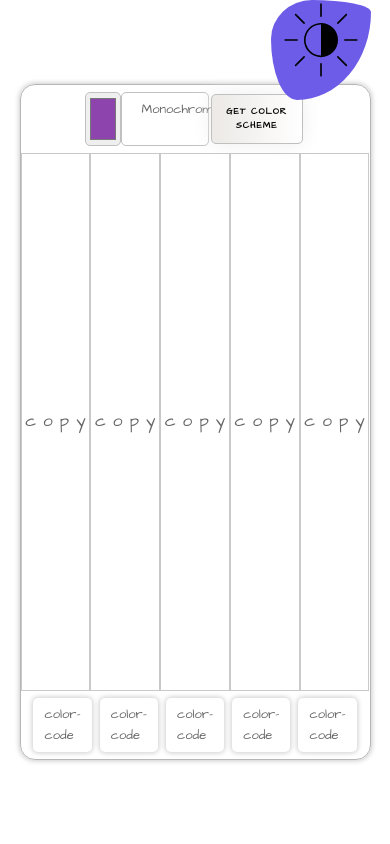
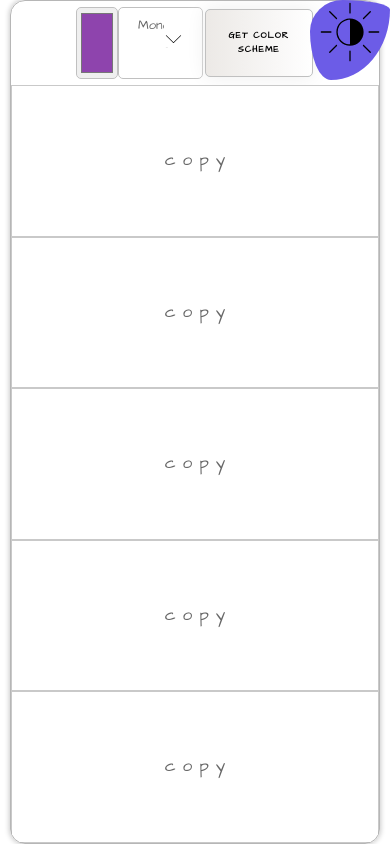
Before and after one commit to alirezahekmati/color-peleate, a plain HTML site: page index.html in a window 390 px wide. Drawn offline with Linux system fonts and the light colour scheme; no server answers.

Commit message:
finished v1

```diff
--- a/script.js
+++ b/script.js
@@ -120,7 +120,7 @@ function checkmark(event){{
     })
     event.currentTarget.childNodes[3].className =""
 
-
+}
 
 }
 
--- a/style.css
+++ b/style.css
@@ -515,7 +515,76 @@ button {
 
 }
 
+@media (max-width:700px) {
+    body{
+        overflow-y: hidden;
 
+    }
+    *{
+        overflow-y: hidden;
+    }
+    .container-middle {
+        width: 100%;
+        display: flex;
+        height: 90%;
+        overflow: hidden;
+        flex-direction: column;
+    }
+    .container-middle .color {
+        height: 20%;
+        width: 100%;
+        transition:transform 200ms ;
+        cursor: pointer;
+        border: 1px solid rgba(0, 0, 0, 0.212);
+        transform: scale(1) ;
+        display: flex;
+        align-items: center;
+        justify-content: center;
+        font-size: 1.2rem;
+    }
+    .container-down {
+        display: none;
+
+    }
+    .container{
+        width: 95%;
+        margin:auto;
+        max-width: 76em;
+        background-color: rgba(255, 255, 255, 0.452);
+        height: 100%;
+        display: flex;
+        flex-direction: column;
+        justify-content: space-between;
+        border: 1px solid rgb(182, 182, 182);
+        border-radius: 15px;
+        box-shadow: 0px 0px 5px 1px rgb(204, 204, 204);
+    }
+    .light-toggle{
+        width: 80px;
+        position: absolute;
+        z-index: 5;
+        top: 0%;
+        right: 0%;
+        animation: scaler 1s infinite;
+        cursor: pointer;
+        color: white;
+        background-color: #6c5ce7;
+        padding: 0;
+        border-radius: 41% 59% 74% 26% / 39% 12% 88% 61%  ;
+        display: flex;
+        align-items: center;
+        justify-content: center;
+        overflow: hidden;
+    }
+    .color:hover,
+    .color:focus{
+    transform: scale(1.5) ;
+    z-index: 2;
+    border-right: 1px solid rgba(192, 192, 192, 0.438);
+    border-left: 1px solid rgba(172, 172, 172, 0.377);
+
+}
+}
 
 
 .hidden{
```
